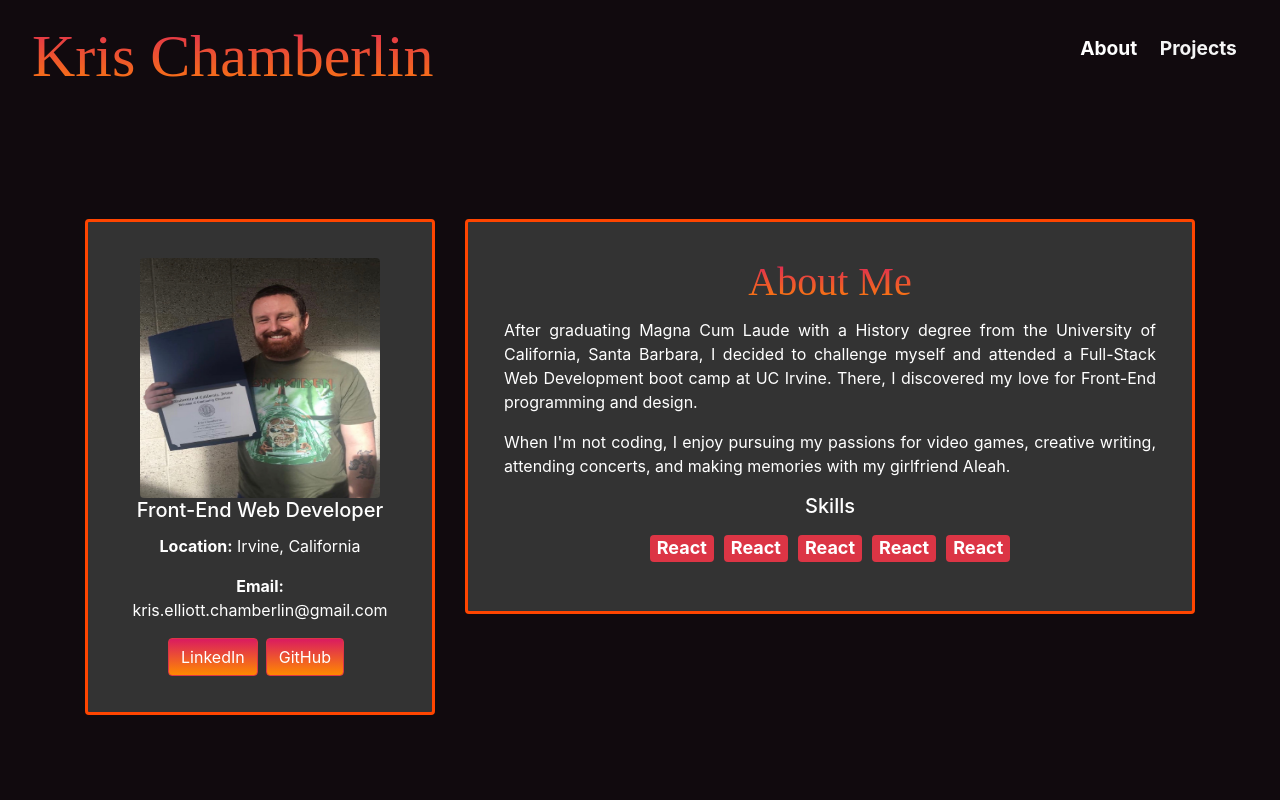
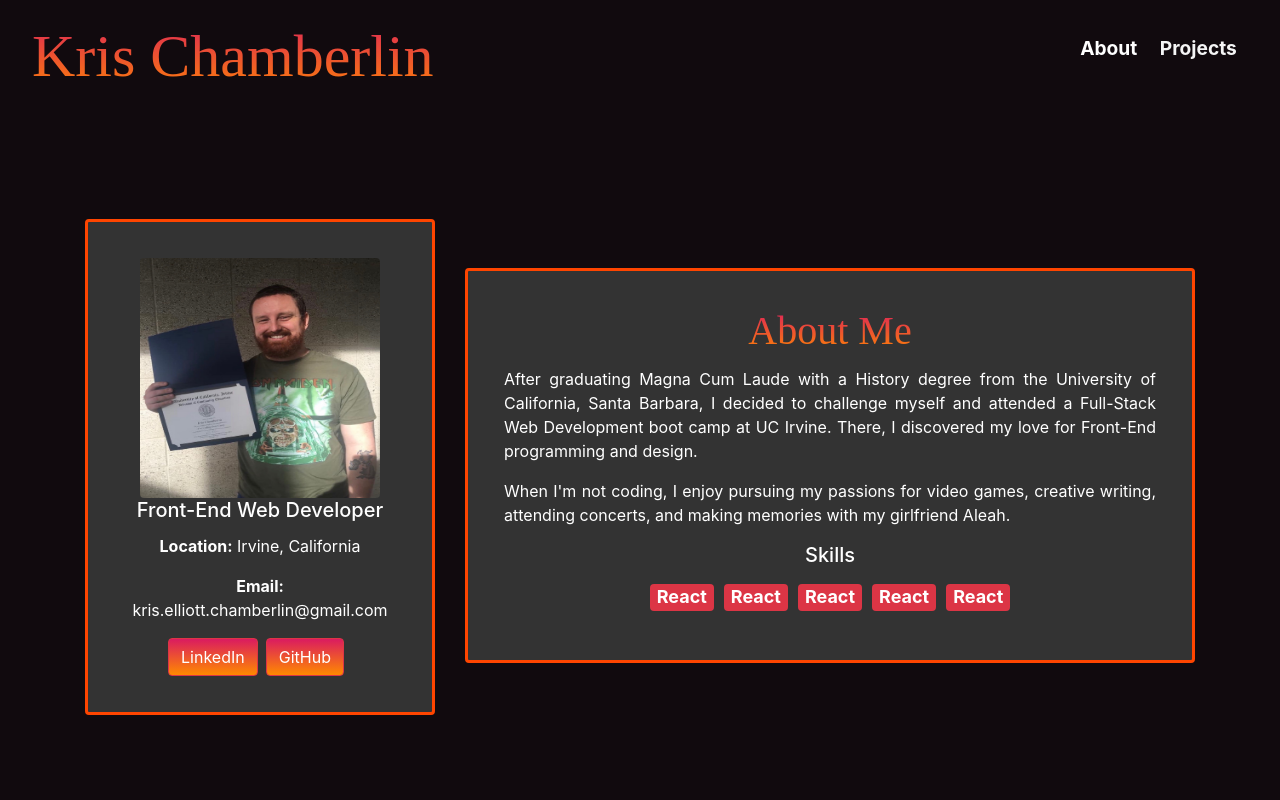
Before and after one commit to kechamberlin/kris-chamberlin-portfolio, a React (Create React App) app: page / in a window 1280 px wide. Shown: the top 800 px of the page. Built offline with nearby package versions, Linux system fonts and the light colour scheme; a web font is replaced by a local one.

Commit message:
Added marginTop:3.75rem property to About Me Card inline styling.

```diff
--- a/src/components/About.js
+++ b/src/components/About.js
@@ -67,7 +67,8 @@ function About() {
               style={{
                 color: 'white',
                 backgroundColor: '#333333',
-                border: 'solid orangered'
+                border: 'solid orangered',
+                marginTop: '3.75rem'
               }}
             >
               <Card.Body>
```
